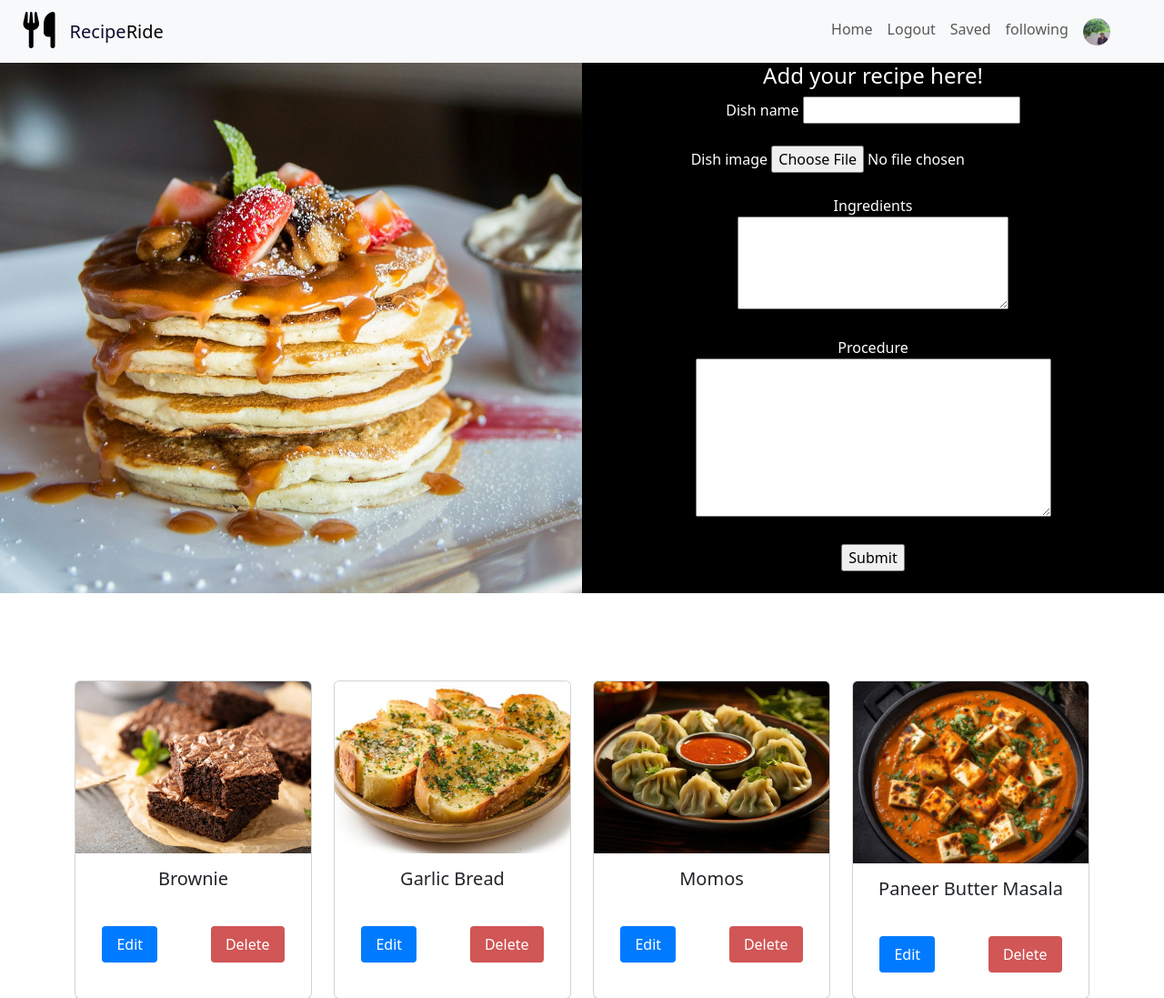
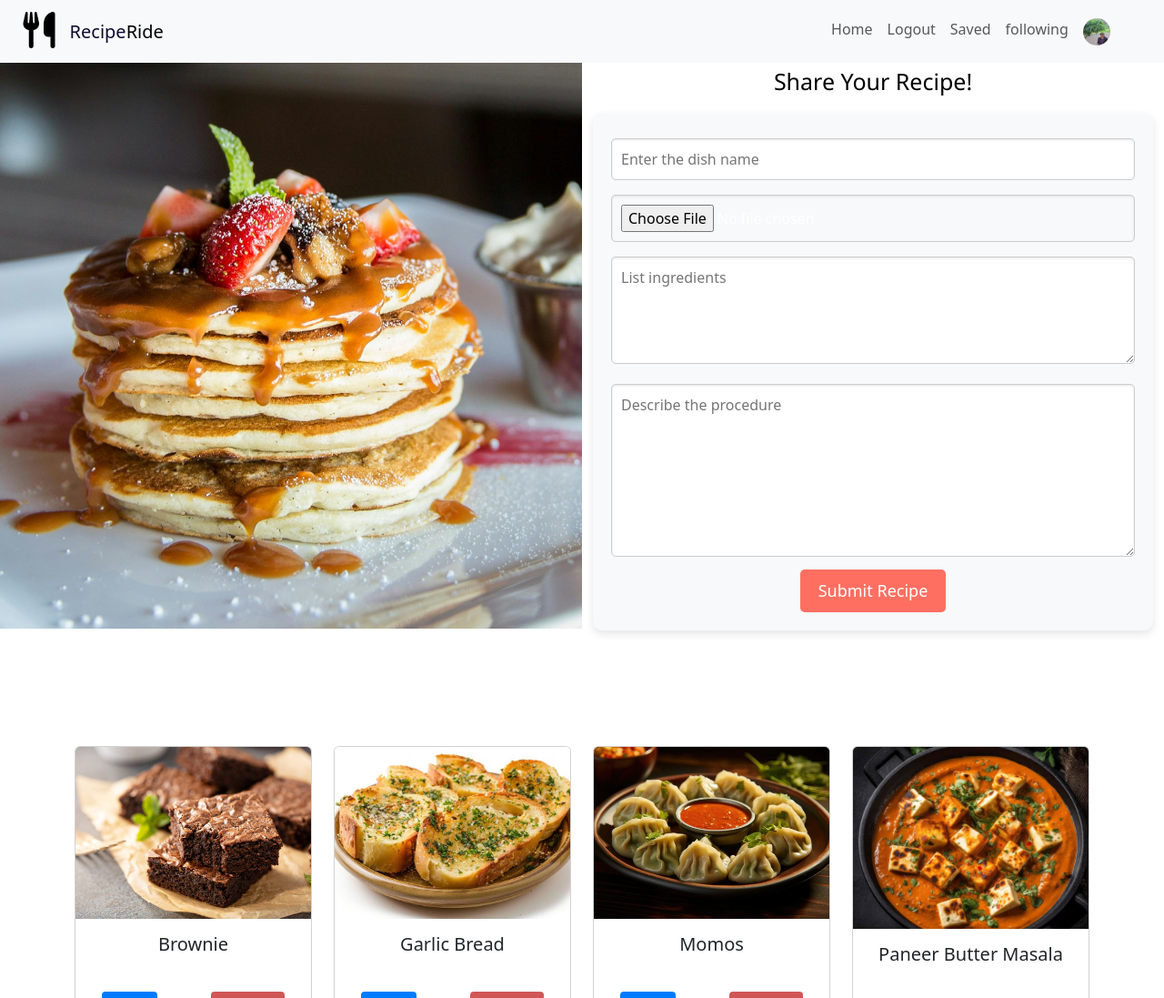
Before and after one commit to Kaarunyaaa/RecipeRide, a Django app: page /add/ in a window 1280 px wide. Shown: the top 1097 px of the page at 91% size. Run offline with Django 4.2, Linux system fonts and the light colour scheme; a user stored in the database is signed in; data comes from the database, SQL or seed files in the repository; both versions use the stored data as it was after the commit; some libraries are stand-ins or nearby versions.

Commit message:
fixed profileEdit part and worked on css

```diff
--- a/recipe/urls.py
+++ b/recipe/urls.py
@@ -40,6 +40,7 @@ urlpatterns = [
     path('saved_recipe/', views.view_saved),
     path('following/',views.following,name='following'),
     path('rate/<int:id>/<int:rate>/',views.rate,name='rate'),
+    path('profile_edit/<id>',views.profile_edit_view),
 
 
 ]+ static(settings.STATIC_URL, document_root=settings.STATIC_ROOT)
--- a/recipeapp/views.py
+++ b/recipeapp/views.py
@@ -198,7 +198,7 @@ def profile_edit_view(request,id):
         'profile': profile,
 
     }
-    return render(request, 'profile.html', {'profile':profile,'dish':recipe_user,'data':recipe_of_user})
+    return render(request, 'profile_edit.html', context)
 
 def profile_view(request,id):
     # Check if the user already has a profile
--- a/template/add.html
+++ b/template/add.html
@@ -13,7 +13,6 @@
 </head>
 <style>
     .container-fluid{
-        background-color: black;
         color: white;
     }
     .img1 {
@@ -63,39 +62,102 @@
         color: white;
     }
 
+
+    .img1 {
+        width: 100%;
+        height: 95%;
+        object-fit: cover;
+
+    }
+
+    /* Form Styling */
+    form {
+        width: 100%;
+        padding: 20px;
+        background-color: #f8f9fa;
+        border-radius: 10px;
+        box-shadow: 0 4px 10px rgba(0, 0, 0, 0.1);
+        margin-bottom: 5%;
+    }
+
+    form input[type="text"],
+    form input[type="file"],
+    form textarea {
+        width: 100%;
+        padding: 10px;
+        margin: 8px 0;
+        border: 1px solid #ccc;
+        border-radius: 5px;
+        box-shadow: inset 0 1px 3px rgba(0, 0, 0, 0.1);
+        font-size: 16px;
+    }
+
+    form input[type="submit"] {
+        background-color: #ff6f61;
+        color: white;
+        border: none;
+        padding: 10px 20px;
+        font-size: 18px;
+        border-radius: 5px;
+        cursor: pointer;
+        transition: background-color 0.3s ease;
+    }
+
+    form input[type="submit"]:hover {
+        background-color: #ff4f41;
+    }
+
+    /* Form Label Styling */
+
+    h4 {
+        margin-top: 5px;
+        margin-bottom: 20px;
+        color: wheat;
+        font-family:'Segoe UI', Tahoma, Geneva, Verdana, sans-serif;
+        font-size: 25px;
+        font-weight: lighter;
+        color: black;
+    }
+
+    /* Adjustments for small screens */
+    @media (max-width: 768px) {
+        .img1 {
+            display: none;
+        }
+
+        form {
+            width: 100%;
+        }
+
+        .col-6 {
+            width: 100%;
+        }
+    }
+
 </style>
 <body>
     <div class="container-fluid">
         <div class="row">
+            <!-- Left Side Image -->
             <div class="col-6 p-0">
-                <img class="img1" src="{% static 'img/pancake.jpg' %}" alt="">
+                <img class="img1" src="{% static 'img/pancake.jpg' %}" alt="Pancake image">
             </div>
-            <div class="col-6">
+
+            <!-- Right Side Form -->
+            <div class="col-6 d-flex align-items-center justify-content-center">
                 <center>
-                    <h4>Add your recipe here!</h4>
+                    <h4>Share Your Recipe!</h4>
                     <form method="POST" enctype="multipart/form-data">
                         {% csrf_token %}
-                        <label for="dname">Dish name</label>
-                        <input type="text" name="dname">
-                        <br><br>
+                        <input type="text" name="dname" placeholder="Enter the dish name" required>
 
-                        <label for="dimg">Dish image</label>
-                        <input type="file" name="dimg">
-                        <br><br>
+                        <input type="file" name="dimg" required>
+                        <textarea id="dingre" name="dingre" rows="4" cols="30" placeholder="List ingredients" required></textarea>
 
-                        <label for="dingre">Ingredients</label>
-                        <br>
-                        <textarea id="dingre" name="dingre" rows="4" cols="30"></textarea>
-                        <br><br>
+                        <textarea name="dproc" rows="7" cols="40" placeholder="Describe the procedure" required></textarea>
 
-                        <label for="dproc">Procedure</label>
-                        <br>
-                        <textarea name="dproc" rows="7" cols="40"></textarea>
-                        <br><br>
-
-                        <input type="submit">
+                        <input type="submit" value="Submit Recipe">
                     </form>
-                    <br>
                 </center>
             </div>
         </div>
--- a/template/user_base.html
+++ b/template/user_base.html
@@ -43,7 +43,7 @@
               <a  class="nav-link" href="/following">following</a>
             </li>
             <li class="nav-item">
-              <a  class="nav-link" href="/profile/{{ request.user }}">
+              <a  class="nav-link" href="/profile_edit/{{ request.user }}">
                 <img src="{{ user.userprofile.profile_pic.url }}" class="rounded-circle" alt="" width="30px" height="30px">
               </a>
             </li>
```
Also changed, not shown: template/home.html (+90 -21 lines), template/profile.html (+16 -0 lines), template/view.html (+7 -5 lines), db.sqlite3, media/profile_pics/IMG20230601184605.jpg (added).
